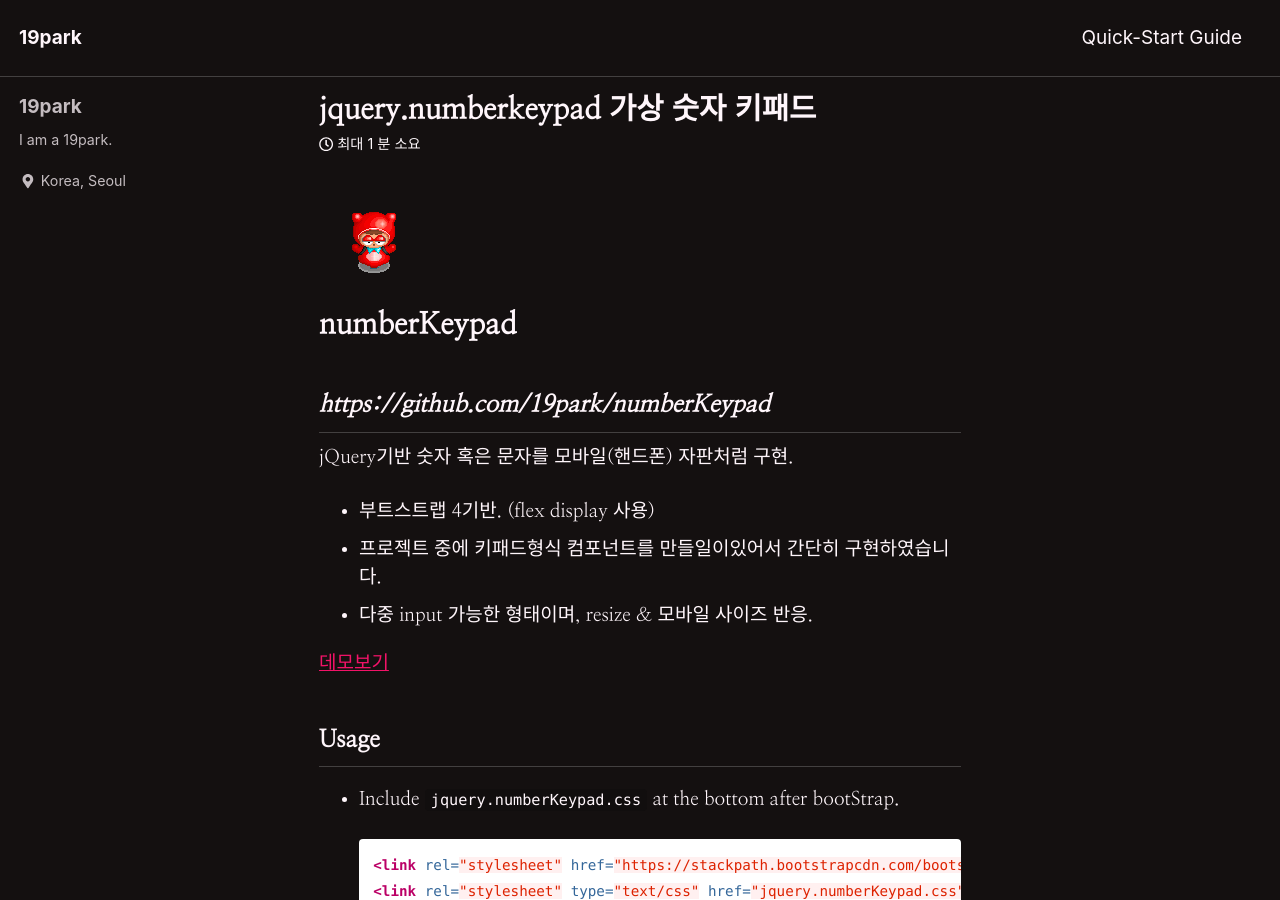
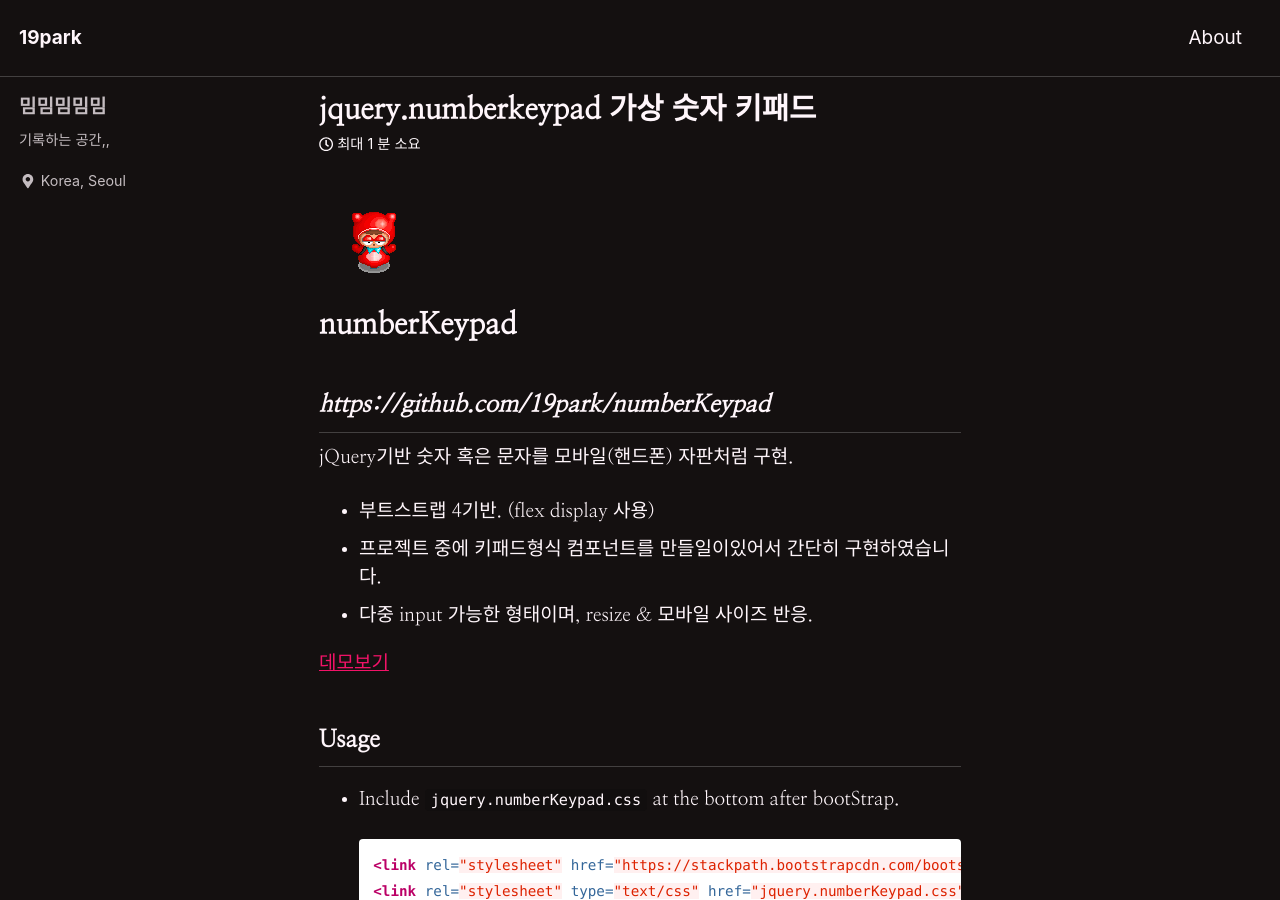
Before and after one commit to 19park/19park.github.io, a Jekyll site: the page built from _posts/2019-02-26-jquery-numberkeypad.md, in a window 1280 px wide and 900 px high. Built offline with Jekyll 4.4.1, drawn with Linux system fonts in a browser that asks for light colours; cached includes are drawn as plain includes; comment, search, counter and statistics services are not loaded.

Commit message:
modify bio text

```diff
--- a/_config.yml
+++ b/_config.yml
@@ -106,9 +106,9 @@ analytics:
 
 # Site Author
 author:
-  name             : "19park"
+  name             : "밈밈밈밈밈"
   avatar           : # path of avatar image, e.g. "/assets/images/bio-photo.jpg"
-  bio              : "I am a 19park."
+  bio              : "기록하는 공간,,"
   location         : "Korea, Seoul"
   email            :
   links:
--- a/_data/navigation.yml
+++ b/_data/navigation.yml
@@ -1,7 +1,7 @@
 # main links
 main:
-  - title: "Quick-Start Guide"
-    url: https://mmistakes.github.io/minimal-mistakes/docs/quick-start-guide/
+  - title: "About"
+    url: /about
   # - title: "About"
   #   url: https://mmistakes.github.io/minimal-mistakes/about/
   # - title: "Sample Posts"
```
